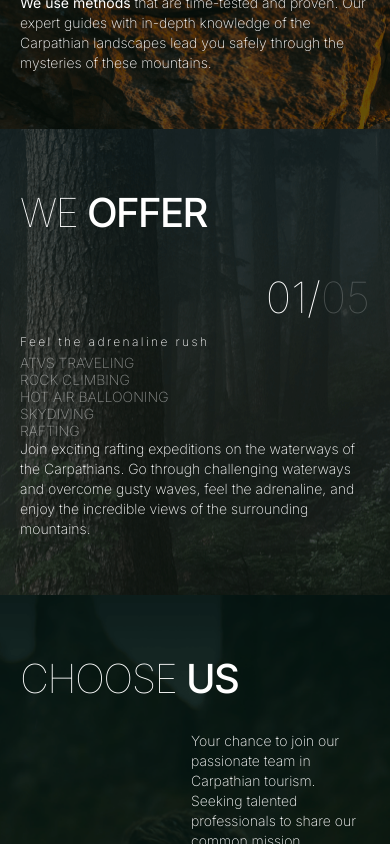
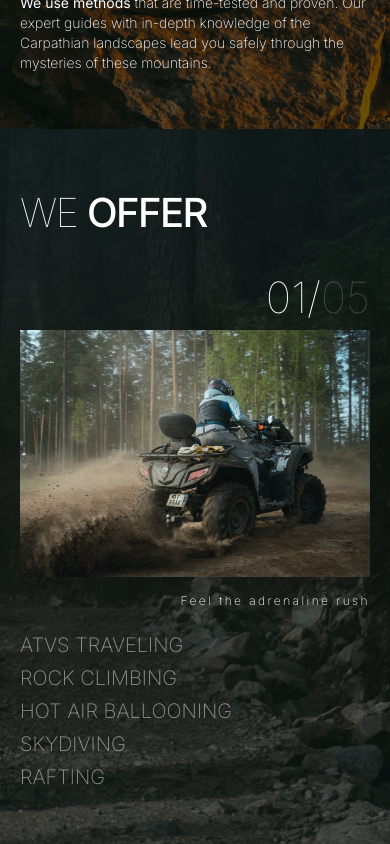
Before and after one commit to Olena-Rudnieva/next-js-carptravel, a Next.js app: page / in a window 390 px wide. Shown: the part 1400-2244 px from the top of the page. Built offline with nearby package versions, Linux system fonts and the light colour scheme.

Commit message:
Add mobile styles

```diff
--- a/app/components/Contact.js
+++ b/app/components/Contact.js
@@ -1,6 +1,8 @@
+import ContactForm from './ContactForm';
+
 export default function Contact() {
   return (
-    <section class="px-5 py-14 bg-main bg-cover text-white">
+    <section class="px-5 py-14 bg-contact bg-center bg-cover text-white">
       <h2 class="text-[40px] font-thin leading-[56px] tracking-[-1.6px] uppercase mb-9">
         Contact <span class="font-medium">US</span>
       </h2>
@@ -34,17 +36,15 @@ export default function Contact() {
         </div>
       </div>
 
-      <div class="flex justify-end">
-        <p class="text-xs font-extralight leading-5 ml-5 mr-[46px]">
-          Follow us
-        </p>
+      <div class="flex justify-end mb-3">
+        <p class="text-xs font-extralight leading-5 mr-5">Follow us</p>
         <ul>
           <li>
             <a
               href="https://www.facebook.com/"
               target="_blank"
               rel="noopener noreferrer nofollow"
-              class="text-sm font-normal leading-6"
+              class="text-sm font-normal leading-6 hover:underline"
             >
               facebook
             </a>
@@ -54,7 +54,7 @@ export default function Contact() {
               href="https://www.instagram.com/"
               target="_blank"
               rel="noopener noreferrer nofollow"
-              class="text-sm font-normal leading-6 mr-[15px]"
+              class="text-sm font-normal leading-6 mr-[15px] hover:underline"
             >
               instagram
             </a>
@@ -64,7 +64,7 @@ export default function Contact() {
               href="https://www.youtube.com/"
               target="_blank"
               rel="noopener noreferrer nofollow"
-              class="text-sm font-normal leading-6"
+              class="text-sm font-normal leading-6 hover:underline"
             >
               youtube
             </a>
@@ -74,13 +74,14 @@ export default function Contact() {
               href="https://www.tiktok.com/"
               target="_blank"
               rel="noopener noreferrer nofollow"
-              class="text-sm font-normal leading-6"
+              class="text-sm font-normal leading-6 hover:underline"
             >
               tiktok
             </a>
           </li>
         </ul>
       </div>
+      <ContactForm />
     </section>
   );
 }
--- /dev/null
+++ b/app/components/ContactForm.js
@@ -0,0 +1,46 @@
+export default function ContactForm() {
+  return (
+    <form class="form ">
+      <div class="mb-6">
+        <label class="text-xs font-extralight leading-6 tracking-[2.4px] ">
+          Full name
+          <input
+            name="user-name"
+            type="text"
+            required
+            placeholder="John Smith"
+            class="w-[280px] text-[13px] font-extralight leading-6 bg-white bg-opacity-5 px-2"
+            //   minlength="2"
+            //   pattern="[a-zA-Zа-яА-ЯїЇ]+"
+          />
+        </label>
+      </div>
+      <div class="mb-6">
+        <label class="text-xs font-extralight leading-6 tracking-[2.4px] ">
+          E-mail
+          <input
+            name="user-email"
+            type="email"
+            required
+            placeholder="johnsmith@email.com"
+            class="w-[280px] text-[13px] font-extralight leading-6 bg-white bg-opacity-5 px-2"
+          />
+        </label>
+      </div>
+      <label class="text-xs font-extralight leading-6 tracking-[2.4px]">
+        Message
+        <textarea
+          name="user-message"
+          class="w-[279px] h-[193px] text-[13px] font-extralight leading-6 bg-white bg-opacity-5 resize-none px-2"
+        ></textarea>
+      </label>
+
+      <button
+        type="submit"
+        class="block text-3xl font-medium uppercase ml-auto p-2 hover:bg-white hover:bg-opacity-10 focus:bg-white focus:bg-opacity-10 transition-all duration-300 ease-linear"
+      >
+        Send
+      </button>
+    </form>
+  );
+}
--- a/app/components/Offer.js
+++ b/app/components/Offer.js
@@ -1,21 +1,24 @@
+import Image from 'next/image';
+import offerImg1 from '../../public/offer1-img.jpg';
 export default function Offer() {
   return (
-    <section class="bg-offer1 bg-top text-white px-5 py-14">
+    <section class="bg-offer1 bg-cover bg-right text-white px-5 py-14">
       <h2 class="text-[40px] font-thin leading-[56px] tracking-[-1.6px] uppercase mb-6">
         WE <span class="font-medium">OFFER</span>
       </h2>
       <p class="text-[43px] font-thin text-right">
         01/<span class="text-white text-opacity-20">05</span>
       </p>
-      <p class="text-xs font-extralight leading-6 tracking-[2.4px]">
+      <Image src={offerImg1} alt="Offer 1" class="mb-3" />
+      <p class="text-xs font-extralight leading-6 tracking-[2.4px] text-right mb-6">
         Feel the adrenaline rush
       </p>
-      <ul class="text-sm font-extralight leading-[17px] uppercase text-white text-opacity-50">
-        <li>ATVs Traveling</li>
-        <li>Rock climbing</li>
-        <li>Hot air ballooning</li>
-        <li>Skydiving</li>
-        <li>Rafting</li>
+      <ul class="text-xl font-extralight leading-[17px] uppercase text-white text-opacity-50 mb-[54px]">
+        <li class="mb-4">ATVs Traveling</li>
+        <li class="mb-4">Rock climbing</li>
+        <li class="mb-4">Hot air ballooning</li>
+        <li class="mb-4">Skydiving</li>
+        <li class="">Rafting</li>
       </ul>
       <p class="text-sm font-extralight leading-5">
         Join exciting rafting expeditions on the waterways of the Carpathians.
```
Also changed, not shown: public/aleksandrs-karevs-AnCaOME-8xg-unsplash 1-min.png (added), public/offer1-img.jpg (added).
